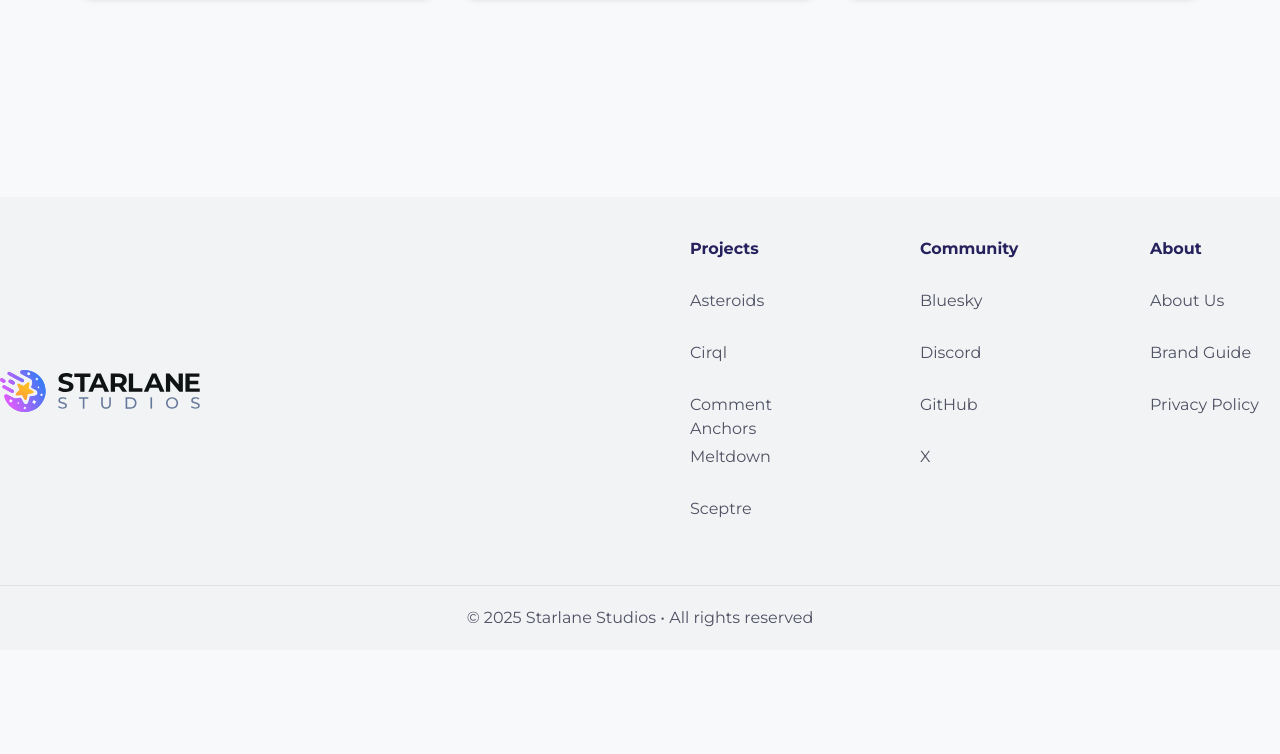
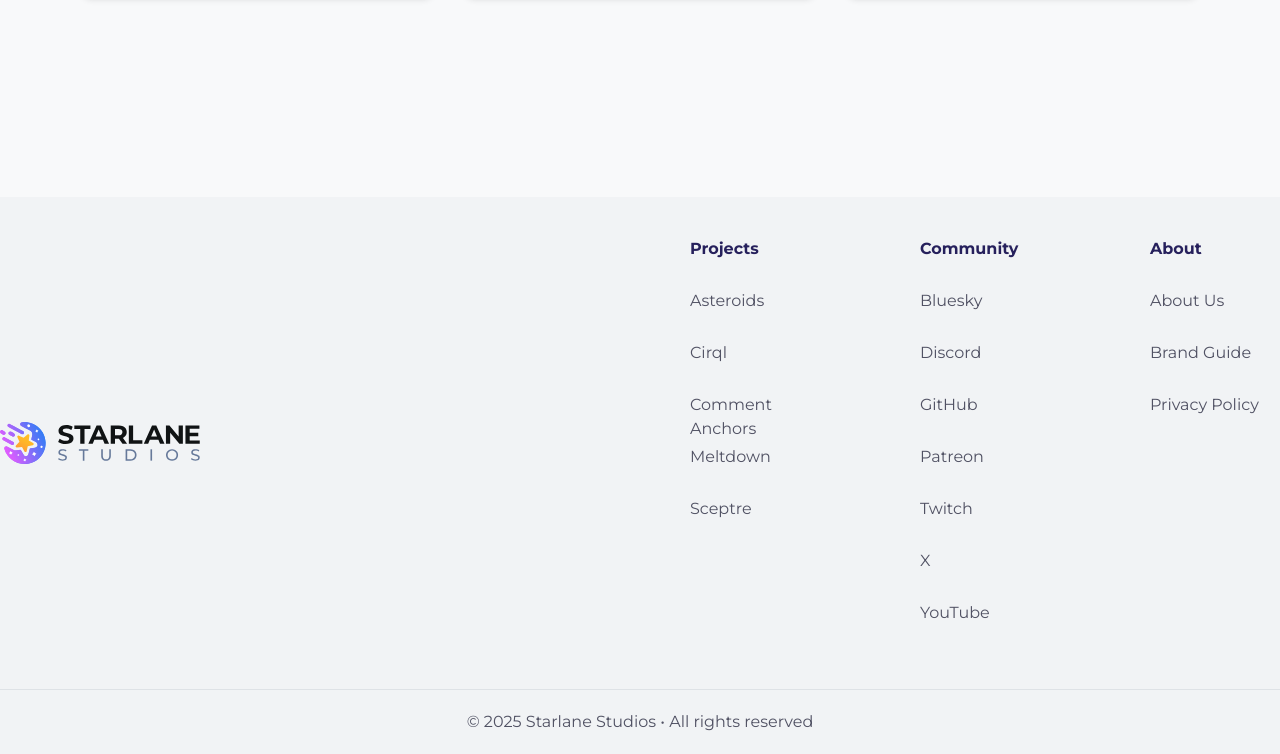
Before and after one commit to StarlaneStudios/website, an Astro site: page / in a window 1280 px wide. Shown: the part 2473-3227 px from the top of the page. Before the commit the page ends 3123 px from the top, so only its background shows below. Built offline with nearby package versions, Linux system fonts and the light colour scheme; Astro itself is replaced by a stand-in of ours.

Commit message:
update: footer content

```diff
--- a/src/components/scaffold/Footer.astro
+++ b/src/components/scaffold/Footer.astro
@@ -5,7 +5,7 @@ import Image from '../basics/Image.astro';
 ---
 
 <div class="w-full bg-light-1 dark:bg-dark-8">
-	<div class="grid min-h-[15rem] w-full mt-50 justify-center">
+	<div class="grid min-h-[20rem] w-full mt-50 justify-center">
 		<div class="grid grid-cols-6 py-10 gap-[100px]">
 			<a class="col-span-3 w-[200px] my-auto" href="/">
 				<Image
@@ -18,7 +18,7 @@ import Image from '../basics/Image.astro';
 				/>
 			</a>
 
-			<div class="grid grid-rows-6 gap-1 content-stretch col-span-1">
+			<div class="grid grid-rows-8 gap-1 content-stretch col-span-1">
 				<h1 class="text-deepblue-7 dark:text-gravel-0 font-bold">Projects</h1>
 				<a href="https://starlane-studios.itch.io/asteroids">Asteroids</a>
 				<a href="https://github.com/StarlaneStudios/cirql">Cirql</a>
@@ -27,16 +27,19 @@ import Image from '../basics/Image.astro';
 				<a href="https://github.com/StarlaneStudios/sceptre">Sceptre</a>
 			</div>
 
-			<div class="grid grid-rows-6 gap-1 content-stretch">
+			<div class="grid grid-rows-8 gap-1 content-stretch">
 				<h1 class="text-deepblue-7 dark:text-gravel-0 font-bold">Community</h1>
 				<a href="https://bsky.app/profile/starlane.studio">Bluesky</a>
 				<a href="https://discord.gg/exaQDX2">Discord</a>
 				<a href="https://github.com/StarlaneStudios">GitHub</a>
+				<a href="https://patreon.com/StarlaneStudios">Patreon</a>
+				<a href="https://twitch.tv/StarlaneStudios">Twitch</a>
 				<a href="https://x.com/StarlaneStudios">X</a>
+				<a href="https://youtube.com/@StarlaneStudios">YouTube</a>
 
 			</div>
 
-			<div class="grid grid-rows-6 gap-1 content-stretch">
+			<div class="grid grid-rows-8 gap-1 content-stretch">
 				<h1 class="text-deepblue-7 dark:text-gravel-0 font-bold">About</h1>
 				<a href="/about">About Us</a>
 				<a href="/brand">Brand Guide</a>
```
